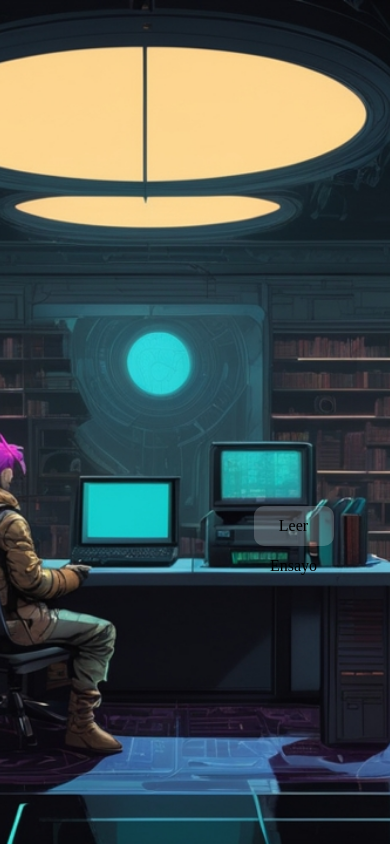
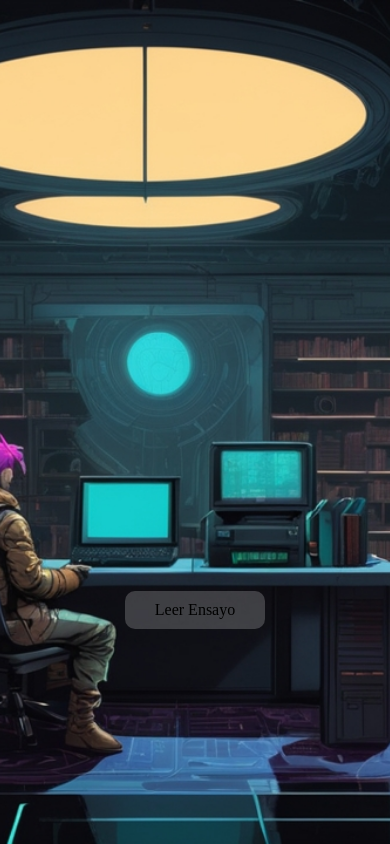
Before and after one commit to umbralpunk/umbralpunk, a plain HTML site: page index.html in a window 390 px wide. Drawn offline with Linux system fonts and the light colour scheme.

Commit message:
index.html

```diff
--- a/index.html
+++ b/index.html
@@ -20,21 +20,30 @@
         }
         .interactive-area {
             position: absolute;
-            top: 60vh; /* Proporción del viewport */
-            left: 65vw; /* Proporción del viewport */
-            width: 80px; /* Ancho fijo */
-            height: 40px; /* Alto fijo */
+            top: 60%; /* Proporción del viewport */
+            left: 65%; /* Proporción del viewport */
+            width: 10%; /* Ancho relativo */
+            max-width: 120px; /* Ancho máximo */
+            height: auto; /* Alto automático para mantener proporciones */
+            padding: 10px; /* Espaciado interno */
             background: rgba(255, 255, 255, 0.2);
             border-radius: 10px;
             transition: all 0.3s ease;
             text-align: center; /* Alinea el texto */
-            line-height: 40px; /* Centra el texto verticalmente */
             color: black; /* Color del texto */
             text-decoration: none; /* Sin subrayado */
         }
         .interactive-area:hover {
             background: rgba(255, 255, 255, 0.5);
             box-shadow: 0 0 15px rgba(255, 255, 255, 0.8);
+        }
+        @media (max-width: 600px) {
+            .interactive-area {
+                top: 70%; /* Ajuste para pantallas pequeñas */
+                left: 50%; /* Centrar horizontalmente */
+                transform: translateX(-50%); /* Centrar horizontalmente */
+                width: 80%; /* Aumentar el tamaño en pantallas pequeñas */
+            }
         }
     </style>
 </head>
```
